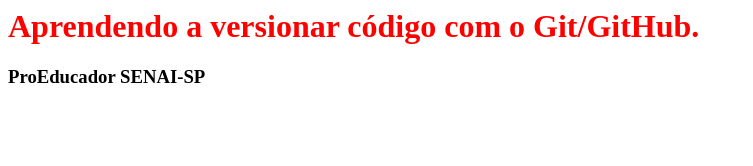
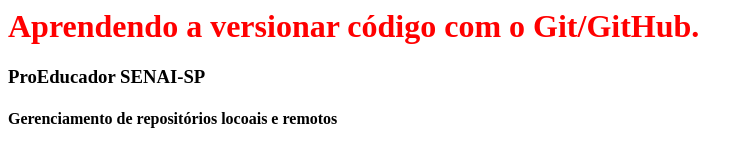
Before and after one commit to fernandopa12/Projeto_Git_Remoto, a plain HTML site: page index.html in a window 1280 px wide. Shown: the whole page, without its empty margins (0-753 px from the left). Drawn offline with Linux system fonts and the light colour scheme.

Commit message:
Inserção da linha 10 no index.html <h4>

```diff
--- a/index.html
+++ b/index.html
@@ -6,5 +6,6 @@
  <body>
   <h1>Aprendendo a versionar código com o Git/GitHub.</h1>
   <h3>ProEducador SENAI-SP</h3>
+  <h4>Gerenciamento de repositórios locoais e remotos</h4>
  </body>
 </html>
```
